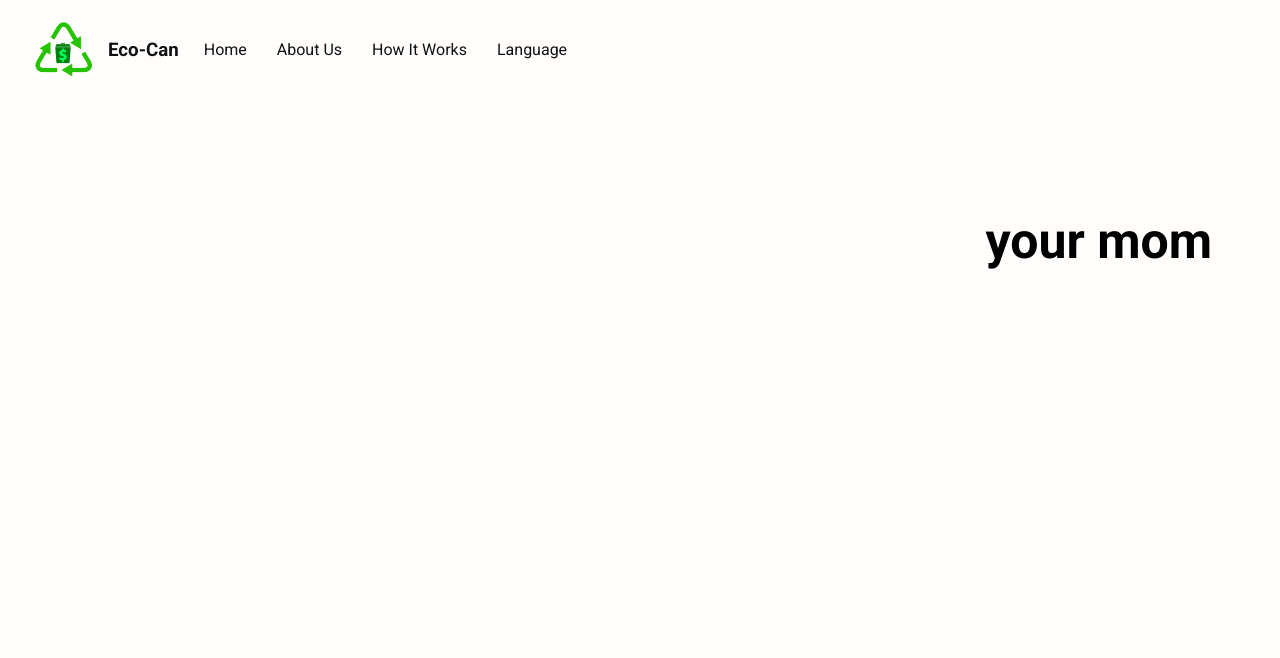
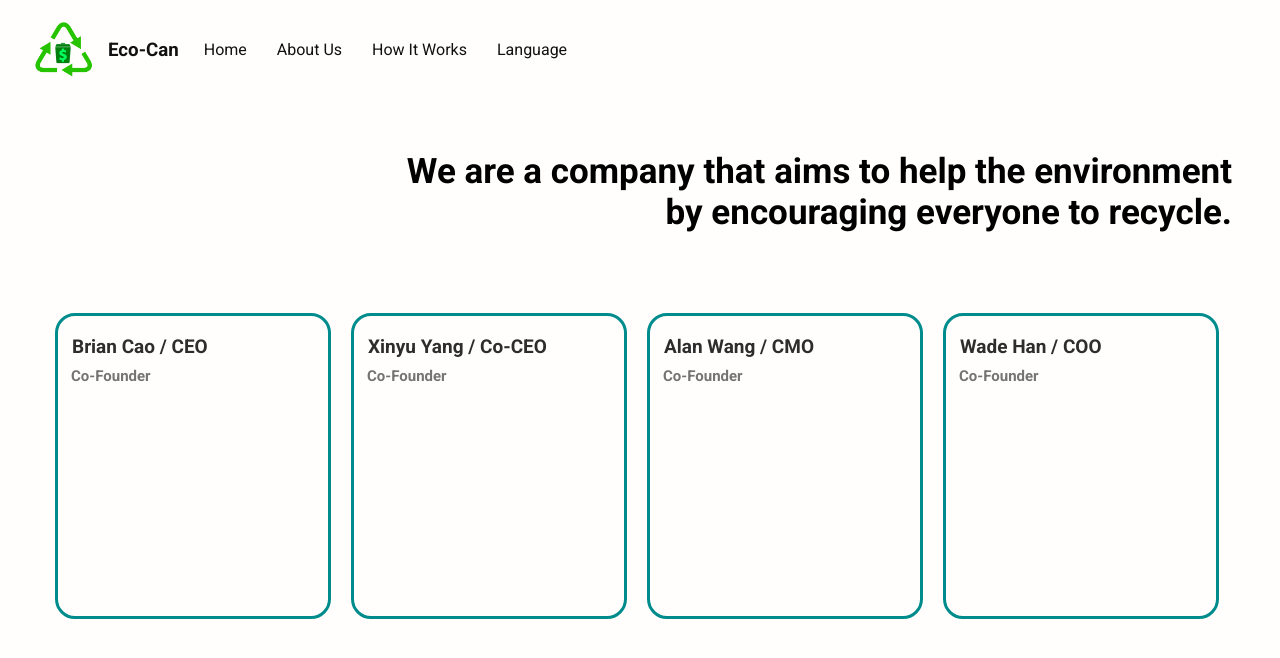
Before and after one commit to eco-can/eco-can, a plain HTML site: page aboutus.html in a window 1280 px wide. Drawn offline with Linux system fonts and the light colour scheme.

Commit message:
update (desc for people required)

```diff
--- a/aboutus.html
+++ b/aboutus.html
@@ -29,11 +29,39 @@
     </div>
   </div>
 
-      <div class="desc">
-      <h1>your mom</h1>
-      </div>
+    <div class="desc1">
+      <h1>We are a company that aims to help the environment <br> by encouraging everyone to recycle.</br></h1>
+    </div>
+
+    <div class="people">
+    <div class="person1">
+      <h3 class="personName">Brian Cao / CEO</h3>
+      <h3 class="founder">Co-Founder</h3>
+      <p class="personInfo"></p>
+
+    </div>
+    <div class="person2">
+      <h3 class="personName">Xinyu Yang / Co-CEO</h3>
+      <h3 class="founder">Co-Founder</h3>
+      <p class="personInfo"></p>
 
 
+    </div>
+    <div class="person3">
+      <h3 class="personName">Alan Wang / CMO</h3>
+      <h3 class="founder">Co-Founder</h3>
+      <p class="personInfo"></p>
+
+
+    </div>
+    <div class="person4">
+      <h3 class="personName">Wade Han / COO</h3>
+      <h3 class="founder">Co-Founder</h3>
+      <p class="personInfo"></p>
+
+
+    </div>
+    </div>
 
 
 
--- a/style.css
+++ b/style.css
@@ -5,6 +5,19 @@ html {
   background-color: #fffefc;
   font-weight: 400;
 }
+
+
+.image {
+  padding-left: 70px;
+}
+
+.image img {
+  height: 210px;
+  width: 280px;
+  margin-top: -70px;
+
+}
+
 
 .card img {
   height: 200px;
@@ -24,6 +37,67 @@ img {
   float: left;
 }
 
+.founder {
+  font-size: 15px;
+  color: #757474;
+  padding-left: 13px;
+  margin-top: -10px;
+}
+
+.personName {
+  padding-left: 14px;
+  color: #2e2d2d;
+  font-size: 19px;
+}
+
+.personInfo {
+  padding-left: 14px;
+  padding-top: 5px;
+  color: #4f4b4b;
+}
+
+
+.person1 {
+  float: left;
+  height: 300px;
+  width: 270px;
+  border: solid black;
+  margin-right: 20px;
+  margin-left: 47px;
+  border-radius: 20px;
+  border-color: #008C8C;
+}
+
+.person2{
+  float: left;
+  height: 300px;
+  width: 270px;
+  border: solid black;
+  margin-right: 20px;
+  border-radius: 20px;
+  border-color: #008C8C;
+}
+
+.person3{
+  float: left;
+  height: 300px;
+  width: 270px;
+  border: solid black;
+  margin-right: 20px;
+  border-radius: 20px;
+  border-color: #008C8C;
+}
+
+.person4{
+  float: left;
+  height: 300px;
+  width: 270px;
+  border: solid black;
+  margin-right: 20px;
+  border-radius: 20px;
+  border-color: #008C8C;
+
+}
 
 .steps {
   padding-left: 20px;
@@ -84,6 +158,16 @@ img {
 
 .step4 a {
   text-decoration: none;
+}
+
+.desc1 h1 {
+  font-size: 35px;
+  text-align: right;
+  padding-left: 50px;
+  padding-top: 40px;
+  padding-right: 40px;
+  padding-bottom: 150px;
+  margin-bottom: -70px;
 }
 
 .desc h1 {
```
Also changed, not shown: index.html (+10 -1 lines), recyclecartoon.png (added), 1 other file.
